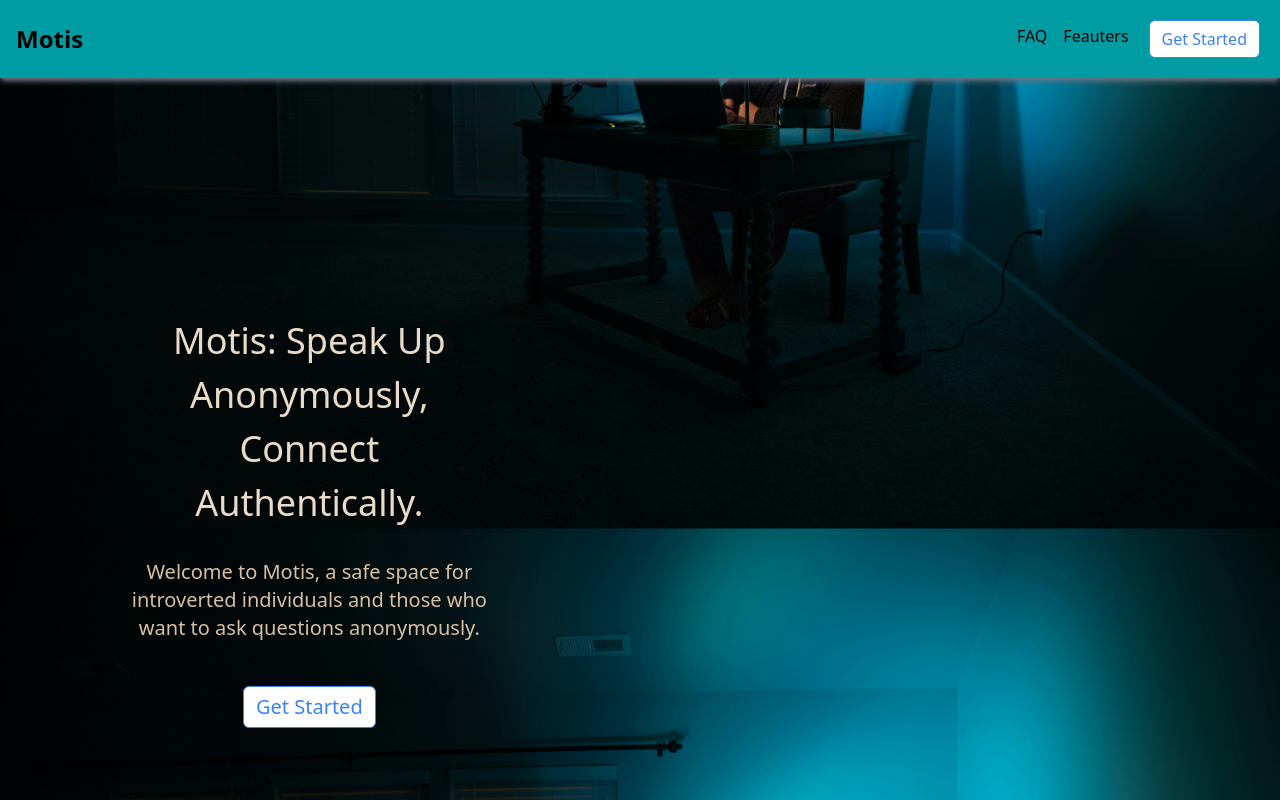
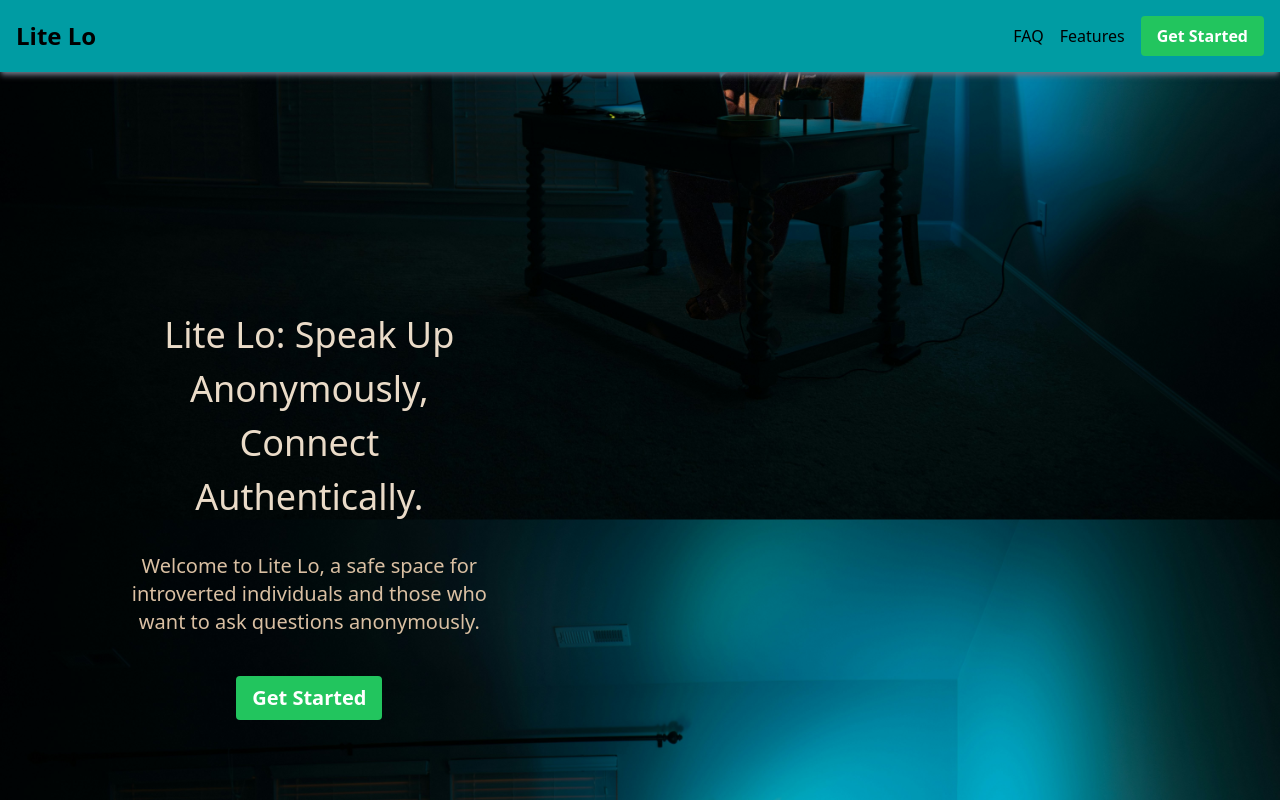
Before and after one commit to Himanshuadv/hack36_2024, a React (Vite) app in the folder frontend/: page /landing in a window 1280 px wide. Shown: the top 800 px of the page. Built offline with nearby package versions, Linux system fonts and the light colour scheme.

Commit message:
solve minor bugs

```diff
--- a/frontend/package.json
+++ b/frontend/package.json
@@ -12,6 +12,7 @@
   "dependencies": {
     "axios": "^1.6.8",
     "classnames": "^2.5.1",
+    "gsap": "^3.12.5",
     "js-cookie": "^3.0.5",
     "react": "^18.2.0",
     "react-dom": "^18.2.0",
--- a/frontend/src/Pages/LandingPage.jsx
+++ b/frontend/src/Pages/LandingPage.jsx
@@ -1,23 +1,29 @@
-import React from "react";
 import back from "../assets/b.jpg";
 import Button from "../components/Button";
 import AccordionPage from "../components/AccordionPage";
+import { Link } from "react-router-dom";
 
 function LandingPage() {
   return (
     <div className="relative min-h-screen bg-black">
       {/* Sticky Header */}
       <header className="sticky z-10 top-0 bg-nav shadow-md shadow-gray-500 bg-opacity-90 p-4 flex justify-between items-center">
-        <div className="text-2xl font-bold">Motis</div>
+        <div className="text-2xl font-bold">Lite Lo</div>
         <nav className="space-x-4 flex flex-row">
-            <div className="mt-2"><a href="/signin" className="text-black">FAQ</a></div>
-            <div className="mt-2"><a href="/login" className="text-black">Feauters</a></div>
-            <div><Button primary outline className="rounded-md">
-            Get Started
-          </Button></div>
-
-
-
+          <div className="mt-2">FAQ</div>
+          <d className="mt-2">
+            <a href="#features" className="text-black">
+              Features
+            </a>
+          </d>
+          <div>
+            <Link
+              to="/"
+              className={`inline-block bg-green-500 hover:bg-green-600 text-white font-semibold py-2 px-4 rounded`}
+            >
+              Get Started
+            </Link>
+          </div>
         </nav>
       </header>
 
@@ -29,39 +35,63 @@ function LandingPage() {
         {/* Centered Content */}
         <div className="mt-52 pb-64 mx-24 text-center text-white w-1/3 text-xl bg-opacity-50 p-4 rounded-lg">
           <p className="mb-4 text-4xl p-3 leading-normal text-[#EADBC8]">
-            Motis: Speak Up Anonymously, Connect Authentically.
+            Lite Lo: Speak Up Anonymously, Connect Authentically.
           </p>
           <p className="mb-4 text-xl text-[#DAC0A3] ">
-            Welcome to Motis, a safe space for introverted individuals and those
-            who want to ask questions anonymously.
+            Welcome to Lite Lo, a safe space for introverted individuals and
+            those who want to ask questions anonymously.
           </p>
 
           <div className="flex flex-row justify-center mt-10">
             <div className="mx-4">
-              <Button primary outline className="rounded-md">
+              <Link
+                to="/"
+                className={`inline-block bg-green-500 hover:bg-green-600 text-white font-semibold py-2 px-4 rounded`}
+              >
                 Get Started
-              </Button>
+              </Link>
             </div>
           </div>
         </div>
 
         {/* Content Boxes */}
-        <div className="mx-64 mt-64 h-80 flex flex-row  items-center justify-center text-white gap-10">
+        <div
+          className="mx-64 mt-64 h-80 flex flex-row  items-center justify-center text-white gap-10"
+          id="features"
+        >
           <div className="w-1/3 flex flex-col items-center justify-center p-2 border rounded-md hover:shadow-xl hover:shadow-nav transform duration-300 ease-in-out">
-            <div className="h-10 p-3 text-xl text-[#DAC0A3]">Anonymous Questioning:</div>
-            <div className="h-auto p-3 mb-2">Users can ask questions and seek advice without revealing their identity, providing a safe and confidential space for sharing thoughts and concerns.</div>
+            <div className="h-10 p-3 text-xl text-[#DAC0A3]">
+              Anonymous Questioning:
+            </div>
+            <div className="h-auto p-3 mb-2">
+              Users can ask questions and seek advice without revealing their
+              identity, providing a safe and confidential space for sharing
+              thoughts and concerns.
+            </div>
           </div>
           <div className="w-1/3 flex flex-col items-center justify-center border rounded-md hover:shadow-xl hover:shadow-nav transform duration-300 ease-in-out">
-            <div className="h-10 p-3 text-xl text-[#DAC0A3]">Community Support:</div>
-            <div className="h-auto p-3 mb-2">A supportive community where users can connect with like-minded individuals, share experiences, and offer support to one another, fostering a sense of belonging and understanding.  </div>
+            <div className="h-10 p-3 text-xl text-[#DAC0A3]">
+              Community Support:
+            </div>
+            <div className="h-auto p-3 mb-2">
+              A supportive community where users can connect with like-minded
+              individuals, share experiences, and offer support to one another,
+              fostering a sense of belonging and understanding.{" "}
+            </div>
           </div>
           <div className="w-1/3 flex flex-col items-center justify-center border rounded-md hover:shadow-xl hover:shadow-nav transform duration-300 ease-in-out">
-            <div className="h-10 p-3 text-xl text-[#DAC0A3]">Resourceful Content:</div>
-            <div className="h-auto p-3 mb-2">Access to valuable resources, articles, and tools designed to empower users with knowledge and insights on various topics related to introversion, self-expression, and personal growth.</div>
+            <div className="h-10 p-3 text-xl text-[#DAC0A3]">
+              Resourceful Content:
+            </div>
+            <div className="h-auto p-3 mb-2">
+              Access to valuable resources, articles, and tools designed to
+              empower users with knowledge and insights on various topics
+              related to introversion, self-expression, and personal growth.
+            </div>
           </div>
         </div>
         <div className="flex flex-col mx-64 px-64">
-            <AccordionPage/>
+          <AccordionPage />
         </div>
       </div>
     </div>
--- a/frontend/src/components/AccordionPage.jsx
+++ b/frontend/src/components/AccordionPage.jsx
@@ -1,41 +1,39 @@
-import React from 'react'
-import Accordion from './Accordian';
+import React from "react";
+import Accordion from "./Accordian";
 
 const AccordionPage = () => {
   const items = [
     {
-          id: 'l2kj5',
-          label: 'What is Motis?',
-          content:
-            `Motis is a safe space designed for introverted individuals and anyone who wishes to ask questions anonymously. It's a platform where you can connect with others, seek advice, and express yourself freely without revealing your identity.`,
+      id: "l2kj5",
+      label: "What is Motis?",
+      content: `Motis is a safe space designed for introverted individuals and anyone who wishes to ask questions anonymously. It's a platform where you can connect with others, seek advice, and express yourself freely without revealing your identity.`,
     },
     {
-          id: 'lk2j35lkj',
-          label: 'Who can use Motis?',
+      id: "lk2j35lkj",
+      label: "Who can use Motis?",
       content:
-            'Motis is open to everyone, especially those who feel introverted or wish to maintain their privacy while seeking advice or connecting with a supportive community.',
+        "Motis is open to everyone, especially those who feel introverted or wish to maintain their privacy while seeking advice or connecting with a supportive community.",
     },
     {
-          id: 'l1kj2i0g',
-          label: 'Is Motis free to use?',
+      id: "l1kj2i0g",
+      label: "Is Motis free to use?",
       content:
-            'Yes, Motis is completely free for users to join and participate in the community.',
+        "Yes, Motis is completely free for users to join and participate in the community.",
     },
     {
-            id: 'l1kj2i78',
-            label: 'How is my identity protected?',
+      id: "l1kj2i78",
+      label: "How is my identity protected?",
       content:
-              'We prioritize your privacy and anonymity. When you ask questions or participate in discussions, your identity remains hidden, ensuring a safe and confidential experience for all users.',
+        "We prioritize your privacy and anonymity. When you ask questions or participate in discussions, your identity remains hidden, ensuring a safe and confidential experience for all users.",
     },
     {
-            id: 'l1hi2i78',
-            label: 'How can I ask a question?',
+      id: "l1hi2i78",
+      label: "How can I ask a question?",
       content:
         'You can ask a question by clicking on the "Get Started" button on the homepage or signing up to join the community. Once signed in, you can post your question anonymously.',
     },
+  ];
+  return <Accordion id="faq" items={items} />;
+};
 
-      ];
-      return <Accordion items={items} />;
-}
-
-export default AccordionPage
+export default AccordionPage;
```
Also changed, not shown: 1 other file (tests, documents, lock files or other folders). Lines whose indentation alone changed are shown as unchanged.
